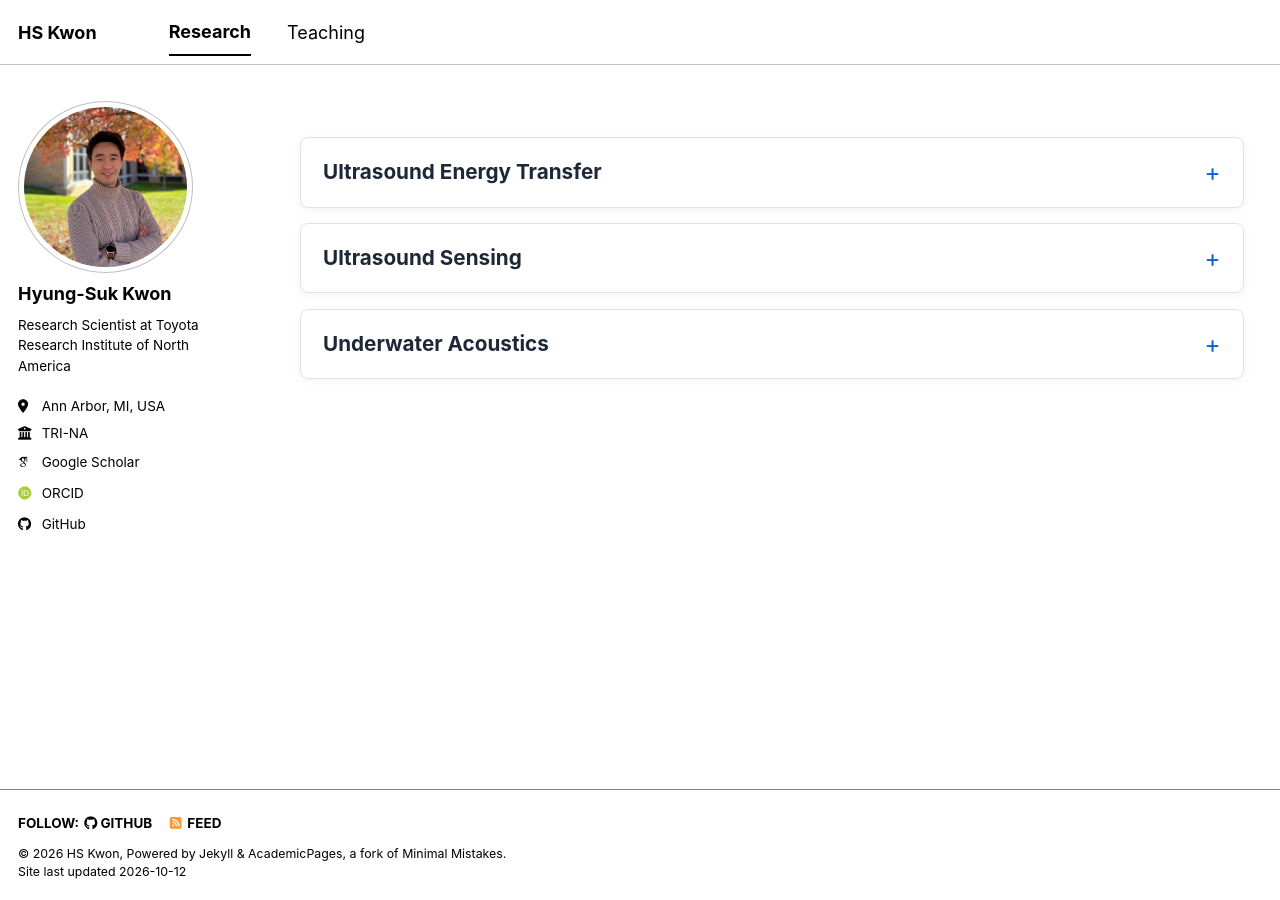
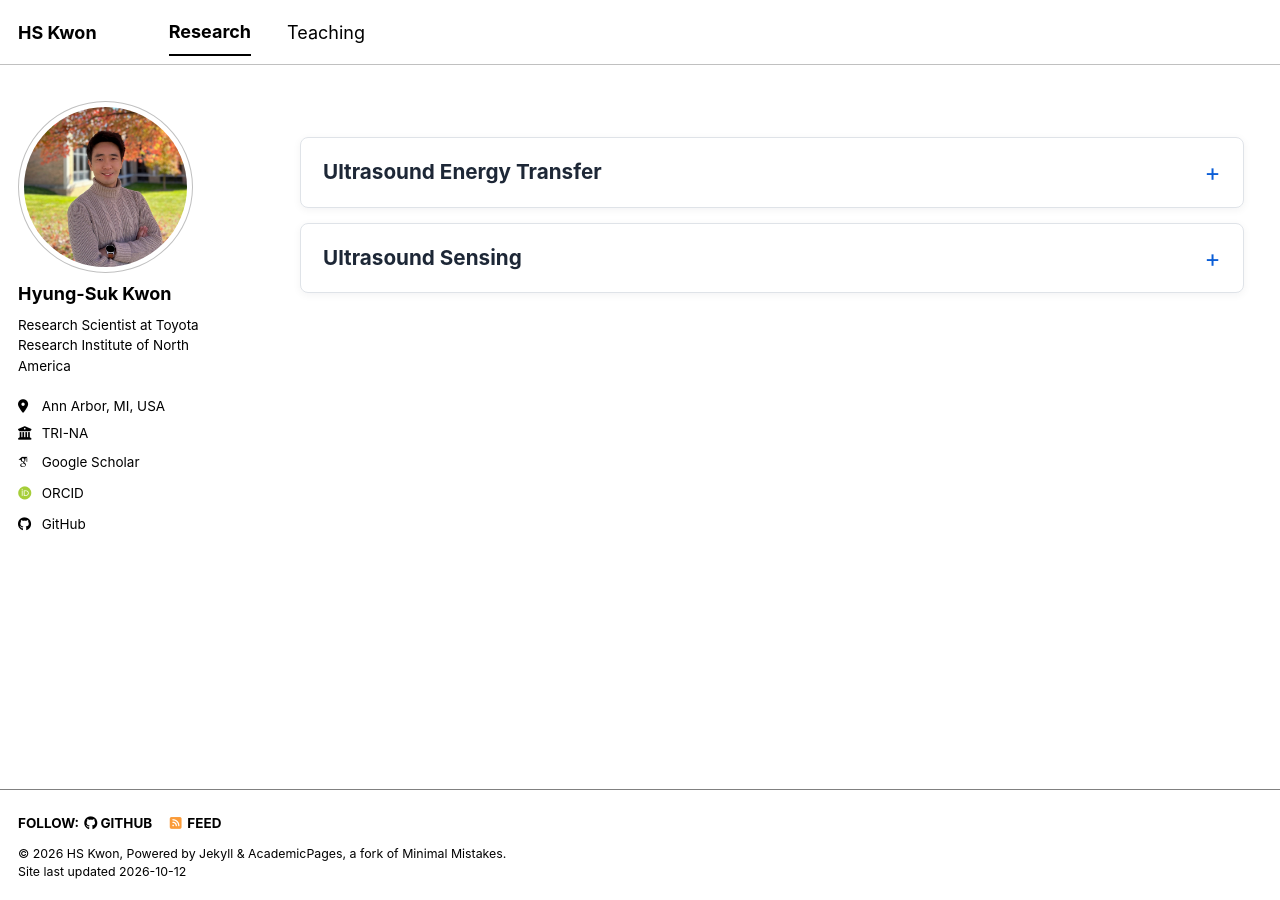
Before and after one commit to Kwon-HyungSuk/kwon-hyungsuk.github.io, a Jekyll site: the page built from _pages/research2.html, in a window 1280 px wide. Built offline with Jekyll 4.4.1, drawn with Linux system fonts in a browser that asks for light colours; some web fonts are replaced; a script bundle is joined from its source files by our own code; library files that are not in the unit come from our copies.

Commit message:
Update research2.html

```diff
--- a/_pages/research2.html
+++ b/_pages/research2.html
@@ -143,14 +143,5 @@ author_profile: true
         </h3>
       </div>
     </details>
-
-    <details class="research2-card">
-      <summary class="research2-title">Underwater Acoustics</summary>
-      <div class="research2-description">
-        Underwater acoustics addresses how acoustic signals propagate, scatter, and interact in marine environments.
-        My research in this direction aims to develop acoustic methods for communication, sensing, and energy
-        transfer in underwater systems where electromagnetic signals are ineffective or impractical.
-      </div>
-    </details>
   </div>
 </div>
```
